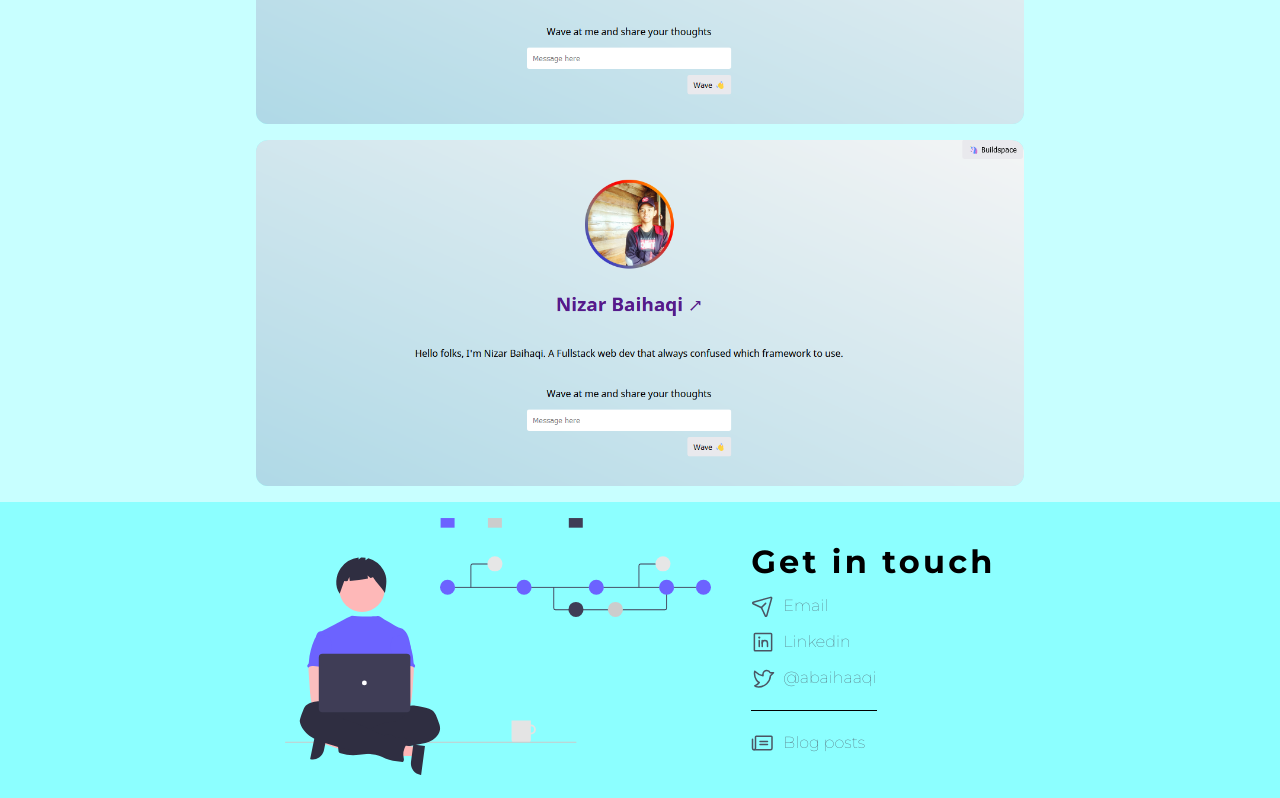
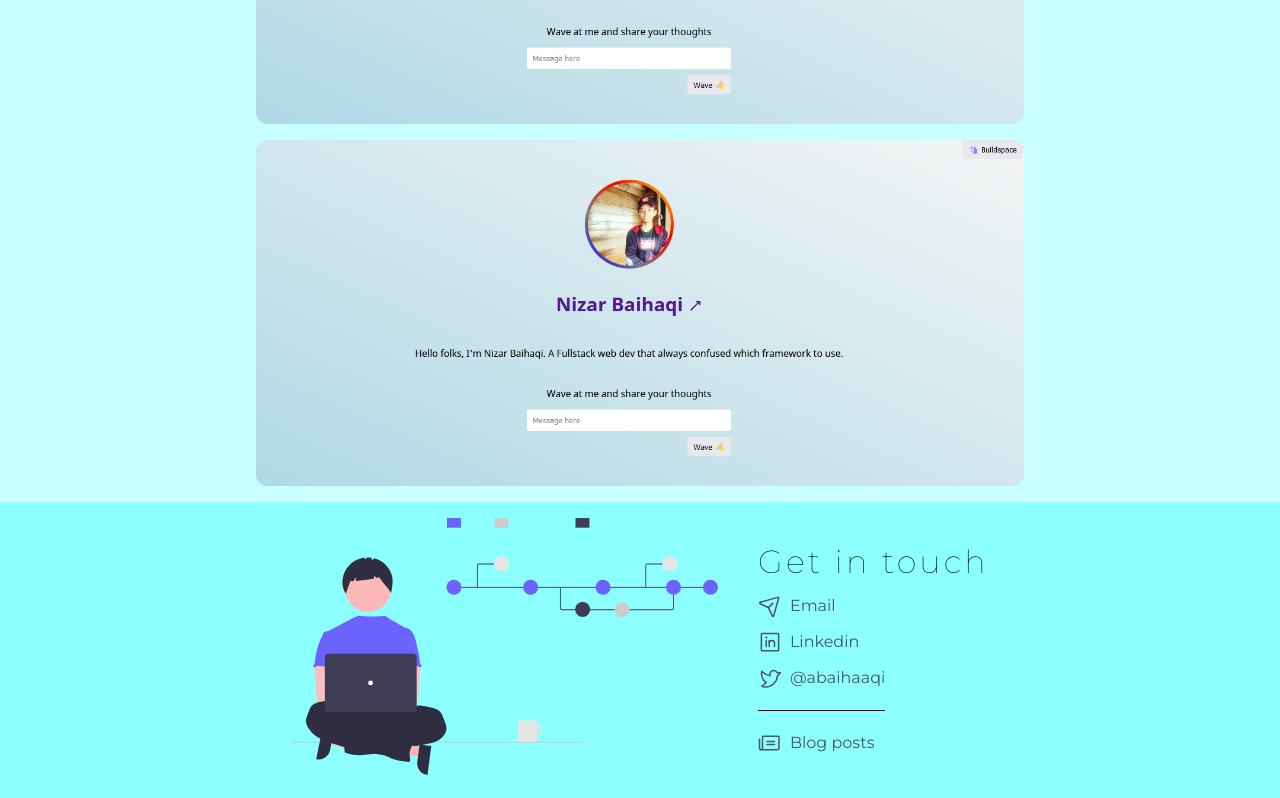
Before and after one commit to abaihaaqi/my-website, a Next.js app: page / in a window 1280 px wide. Shown: the part 1637-2435 px from the top of the page. Built offline with nearby package versions, Linux system fonts and the light colour scheme.

Commit message:
Footer : set max width for svg 🎨

```diff
--- a/components/Footer.jsx
+++ b/components/Footer.jsx
@@ -5,12 +5,12 @@ import versionControl from '../public/illustration/version-control.svg'
 
 export default function Footer() {
   return (
-    <footer className="bg-card flex justify-center items-center md:gap-10 py-4 font-thin">
-      <figure className='hidden md:inline w-1/3'>
+    <footer className="bg-card flex justify-center items-center md:gap-10 py-4">
+      <figure className='hidden md:inline w-1/3 max-w-md'>
         <Image src={versionControl} alt="Version control illustration" />
       </figure>
       <div className="flex flex-col justify-center items-center md:items-start">
-        <h3 className="tracking-widest">Get in touch</h3>
+        <h3 className="tracking-widest font-thin">Get in touch</h3>
         <nav className="flex flex-col gap-3 py-2">
           <a className={footerLink} href="mailto:nizarbaihaq@gmail.com" target='_blank' rel="noopener noreferrer">
             <PaperPlaneTilt size={24} /> Email
```
